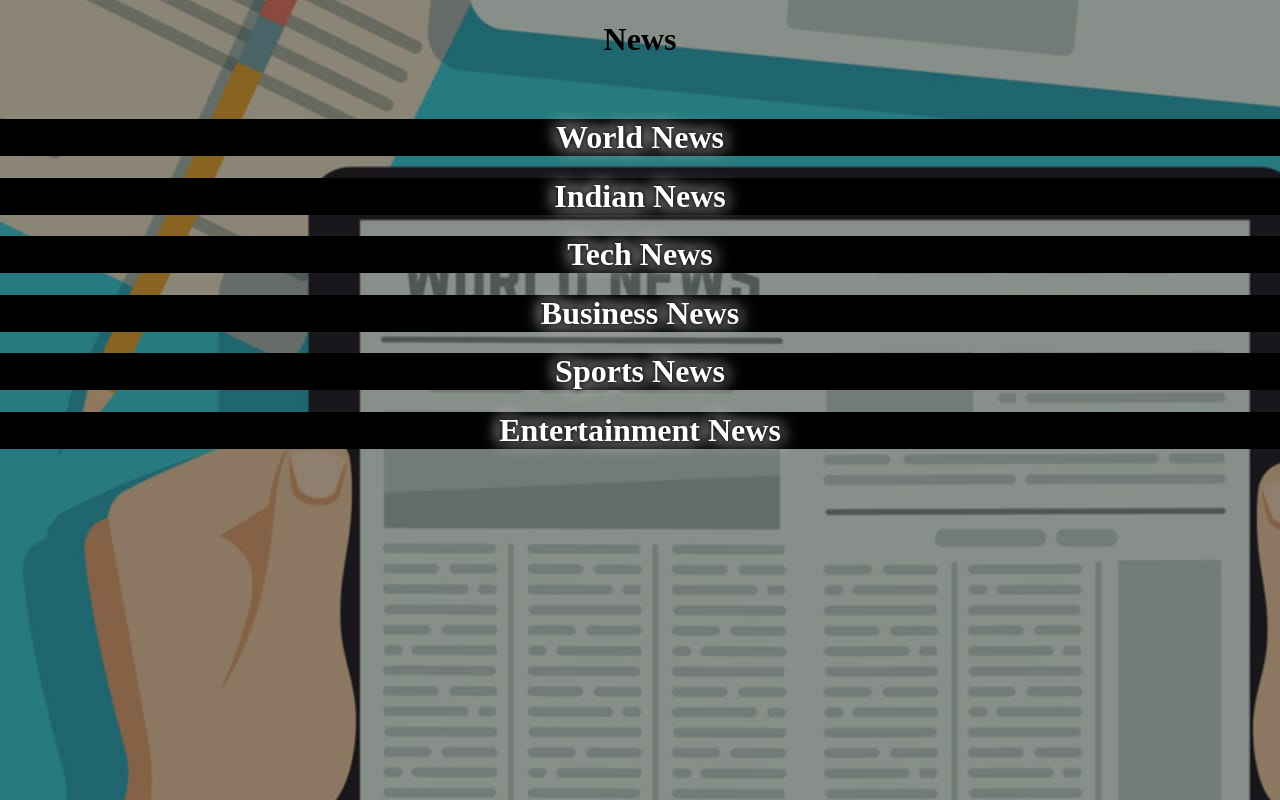
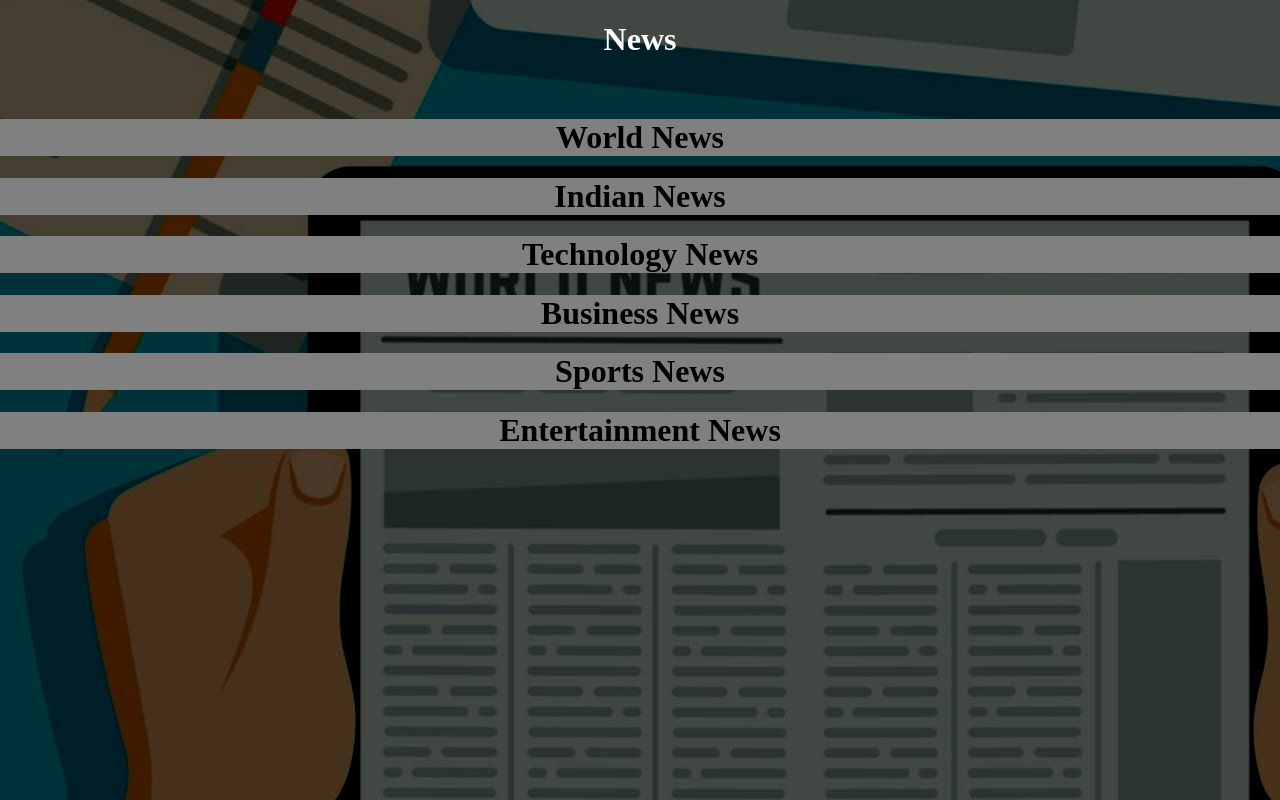
Before and after one commit to User-1289/FastNews, a React (Create React App) app: page /main in a window 1280 px wide. Built offline with nearby package versions, Linux system fonts and the light colour scheme.

Commit message:
Backgroud made black and got api

```diff
--- a/src/App.css
+++ b/src/App.css
@@ -1,9 +1,9 @@
 /* CSS for screens between 600px and 900px */
 
 /* Common CSS for all screen sizes */
-body {
+:not(.side-container) body {
   font-family: 'Archivo-Black';
-  background-image: url("background.jpg");
+  background-image: url("Untitled-2.jpeg");
   /*background-size: cover;
   background-repeat: no-repeat;*/
   color: white;
@@ -13,7 +13,7 @@ body {
 
 #news-text {
   text-align: center;
-  color: black;
+  color: white;
 }
 
 #sign-container {
@@ -68,7 +68,7 @@ footer{
 @media only screen and (max-width: 600px) {
   body {
     font-size: 16px;
-    background-image: url("background.jpg");
+    background-image: url("Untitled-2.jpeg");
     padding-bottom: 100px;
     color: white;
   }
--- a/src/Main.css
+++ b/src/Main.css
@@ -1,7 +1,8 @@
 .news-types{
-    background: black;
-    color: white;
-    text-shadow: 0 0 5px black, 0 0 10px black, 0 0 15px white, 0 0 20px white;
+    background: gray;
+    color: black;
+    font-size: bolder;
+
     cursor: pointer;
 }
 #news-text{
--- a/src/MainPage.js
+++ b/src/MainPage.js
@@ -7,7 +7,7 @@ export default function Main() {
   {
     let getNewsType = event.target.innerText
    // sessionStorage.setItem("newstype", getNewsType)
-    window.open(`content-news?news=${getNewsType}`);
+    window.open(`content-news?news=${getNewsType}`, "new-Window");
    // alert(event.target.innerText);
   };
 
@@ -17,7 +17,7 @@ export default function Main() {
         <h1 id="news-text">News</h1><br/>
         <h1 onClick={(event) => goToPag(event)} className='news-types'>World News</h1>
         <h1 onClick={(event) => goToPag(event)} className='news-types'>Indian News</h1>
-        <h1 onClick={(event) => goToPag(event)} className='news-types'>Tech News</h1>
+        <h1 onClick={(event) => goToPag(event)} className='news-types'>Technology News</h1>
         <h1 onClick={(event) => goToPag(event)} className='news-types'>Business News</h1>
         <h1 onClick={(event) => goToPag(event)} className='news-types'>Sports News</h1>
         <h1 onClick={(event) => goToPag(event)} className='news-types'>Entertainment News</h1>
--- a/src/SideNews.css
+++ b/src/SideNews.css
@@ -1,3 +1,11 @@
+.side-container{
+    position: absolute;
+    top: 0;
+    left: 0;
+    right: 0;
+    bottom: 0;
+    background-color: black;
+}
 h1{
     text-align: center;
 }
--- a/src/SideNews.js
+++ b/src/SideNews.js
@@ -4,10 +4,51 @@ import './SideNews.css'
   {
 const urlParams = new URLSearchParams(window.location.search);
 const news = urlParams.get('news');
+let catGory = ''
+
+
+if(news==="Indian News")
+{
+//  alert(searchTerm)
+  fetch(`https://newsapi.org/v2/top-headlines?country=in&apiKey=eab1631abf374798bc855fffdc90194f`)
+  .then(responce => responce.json())
+  .then(data=>
+  {
+    console.log(data)
+  })
+}
+  else if(news==="World News")
+  {
+      fetch('https://newsapi.org/v2/top-headlines?language=en&apiKey=eab1631abf374798bc855fffdc90194f')
+    .then(response => response.json())
+    .then(data => {
+      console.log(data);
+    })
+    .catch(error => {
+      console.log(error);
+    });
+  }
+      else
+      {
+        let arr = news.split(' ')
+        catGory = arr[0]
+        console.log(catGory)
+      }
+
+     // fetch(`https://newsapi.org/v2/top-headlines?category=${catGory}&language=en&apiKey=eab1631abf374798bc855fffdc90194f`)
+     // .then(response => response.json())
+     // .then(data =>
+     // {
+     //   console.log(data);
+     // })
+     // .catch(error =>
+     // {
+     //   console.log(error);
+     // });
+
     return (
-      <div>
+      <div className='side-container'>
         <h1>{news}</h1>
-        {/* rest of the component */}
       </div>
     );
   }
```
Also changed, not shown: src/Untitled-2.jpeg (added).
